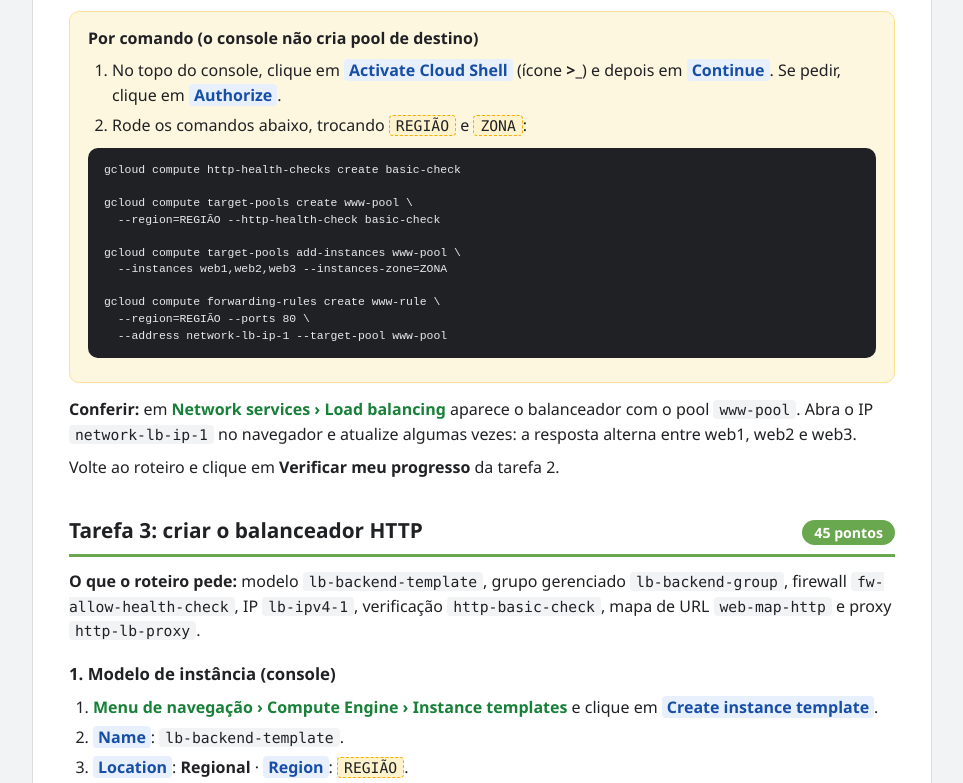
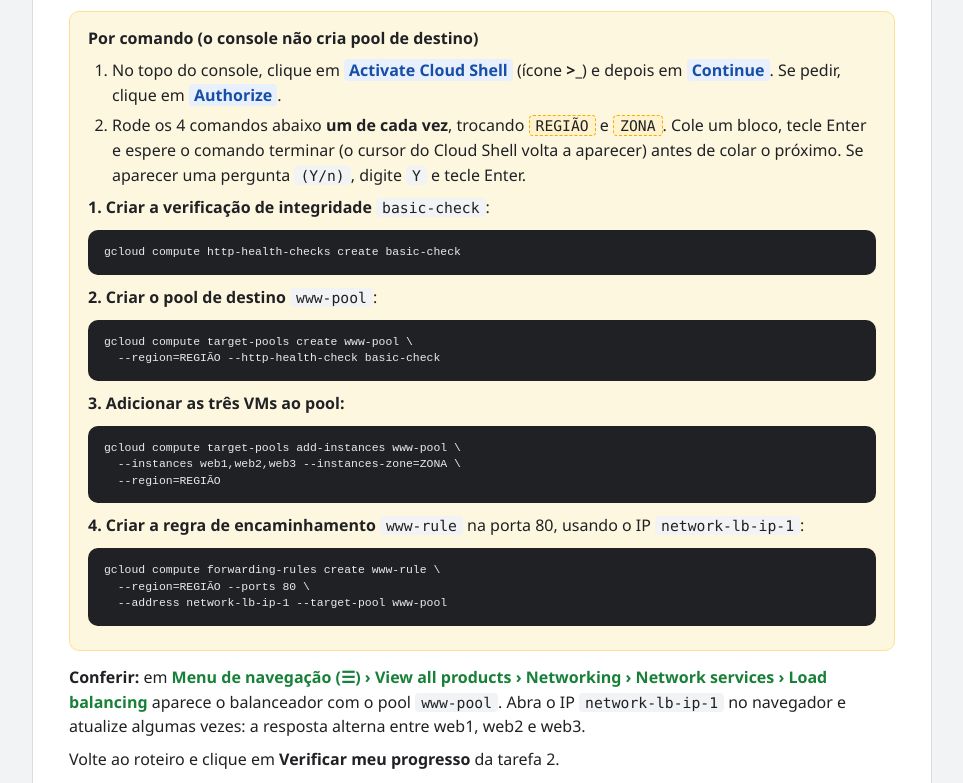
Before and after one commit to dcpc-cesar-school/google-cloud-foundations, a plain HTML site: page desafio-gsp313.html in a window 1280 px wide. Shown: the part 4629-5412 px from the top of the page, without its empty margins (158-1121 px from the left). Drawn offline with Linux system fonts and the light colour scheme.

Commit message:
GSP313: comandos do pool em blocos separados, caminho completo do Load balancing

```diff
--- a/desafio-gsp313.html
+++ b/desafio-gsp313.html
@@ -69,6 +69,8 @@ O console do lab abre em <b>inglês</b>, e esta página usa os nomes dos botões
 <li><b>Edge:</b> clique no ícone de tradução na barra de endereço e escolha <b>Nunca traduzir</b> (inglês).</li>
 </ul>
 Faça isso na janela anônima que você usa no lab.</div>
+<div class="box regra"><b class="t">🧭 Produto que não aparece no menu</b>
+O <b>Menu de navegação (☰)</b> mostra só os produtos fixados. Se algum item do caminho não aparecer, clique em <span class="ui">View all products</span> e procure na categoria (por exemplo, <b>Networking › Network services</b>). Outra opção é digitar o nome (ex.: <code>Load balancing</code>) na barra de busca no topo do console.</div>
 <p>No painel do lab, anote a <span class="v">REGIÃO</span> e a <span class="v">ZONA</span>. Todos os recursos ficam nelas, salvo indicação diferente.</p>
 <div class="box cmd"><b class="t">Onde o console não basta</b>
 O console atual não cria <b>pool de destino</b> (tarefa 2) nem permite escolher o nome do <b>proxy HTTP</b> (tarefa 3). Como o roteiro exige os nomes
@@ -221,20 +223,22 @@ echo "&lt;h3&gt;Servidor da web: web3&lt;/h3&gt;" | tee /var/www/html/index.html
 <div class="box cmd"><b class="t">Por comando (o console não cria pool de destino)</b>
 <ol>
 <li>No topo do console, clique em <span class="ui">Activate Cloud Shell</span> (ícone <b>&gt;_</b>) e depois em <span class="ui">Continue</span>. Se pedir, clique em <span class="ui">Authorize</span>.</li>
-<li>Rode os comandos abaixo, trocando <span class="v">REGIÃO</span> e <span class="v">ZONA</span>:</li>
+<li>Rode os 4 comandos abaixo <b>um de cada vez</b>, trocando <span class="v">REGIÃO</span> e <span class="v">ZONA</span>. Cole um bloco, tecle Enter e espere o comando terminar (o cursor do Cloud Shell volta a aparecer) antes de colar o próximo. Se aparecer uma pergunta <code>(Y/n)</code>, digite <code>Y</code> e tecle Enter.</li>
 </ol>
-<pre>gcloud compute http-health-checks create basic-check
-
-gcloud compute target-pools create www-pool \
-  --region=REGIÃO --http-health-check basic-check
-
-gcloud compute target-pools add-instances www-pool \
-  --instances web1,web2,web3 --instances-zone=ZONA
-
-gcloud compute forwarding-rules create www-rule \
+<p><b>1. Criar a verificação de integridade</b> <code>basic-check</code>:</p>
+<pre>gcloud compute http-health-checks create basic-check</pre>
+<p><b>2. Criar o pool de destino</b> <code>www-pool</code>:</p>
+<pre>gcloud compute target-pools create www-pool \
+  --region=REGIÃO --http-health-check basic-check</pre>
+<p><b>3. Adicionar as três VMs ao pool:</b></p>
+<pre>gcloud compute target-pools add-instances www-pool \
+  --instances web1,web2,web3 --instances-zone=ZONA \
+  --region=REGIÃO</pre>
+<p><b>4. Criar a regra de encaminhamento</b> <code>www-rule</code> na porta 80, usando o IP <code>network-lb-ip-1</code>:</p>
+<pre>gcloud compute forwarding-rules create www-rule \
   --region=REGIÃO --ports 80 \
   --address network-lb-ip-1 --target-pool www-pool</pre></div>
-<p><b>Conferir:</b> em <span class="caminho">Network services › Load balancing</span> aparece o balanceador com o pool <code>www-pool</code>. Abra o IP <code>network-lb-ip-1</code> no navegador e atualize algumas vezes: a resposta alterna entre web1, web2 e web3.</p>
+<p><b>Conferir:</b> em <span class="caminho">Menu de navegação (☰) › View all products › Networking › Network services › Load balancing</span> aparece o balanceador com o pool <code>www-pool</code>. Abra o IP <code>network-lb-ip-1</code> no navegador e atualize algumas vezes: a resposta alterna entre web1, web2 e web3.</p>
 <p>Volte ao roteiro e clique em <b>Verificar meu progresso</b> da tarefa 2.</p>
 
 <h2>Tarefa 3: criar o balanceador HTTP<span class="pts">45 pontos</span></h2>
@@ -307,7 +311,7 @@ gcloud compute target-http-proxies create http-lb-proxy \
 gcloud compute forwarding-rules create http-content-rule \
   --address=lb-ipv4-1 --global \
   --target-http-proxy=http-lb-proxy --ports=80</pre></div>
-<p><b>Conferir (pelo console):</b> <span class="caminho">Network services › Load balancing</span> › clique em <code>web-map-http</code>. Copie o IP em <span class="ui">Frontend</span> e abra <code>http://IP-do-balanceador/</code>. Pode levar de 3 a 5 minutos; aparece "Page served from: lb-backend-group-xxxx".</p>
+<p><b>Conferir (pelo console):</b> <span class="caminho">Menu de navegação (☰) › View all products › Networking › Network services › Load balancing</span> › clique em <code>web-map-http</code>. Copie o IP em <span class="ui">Frontend</span> e abra <code>http://IP-do-balanceador/</code>. Pode levar de 3 a 5 minutos; aparece "Page served from: lb-backend-group-xxxx".</p>
 <p>Volte ao roteiro e clique em <b>Verificar meu progresso</b> da tarefa 3.</p>
 <div class="box alerta"><b class="t">Erros comuns</b><ul>
 <li>VM em zona errada ou sem a tag de rede: o firewall não se aplica.</li>
```
